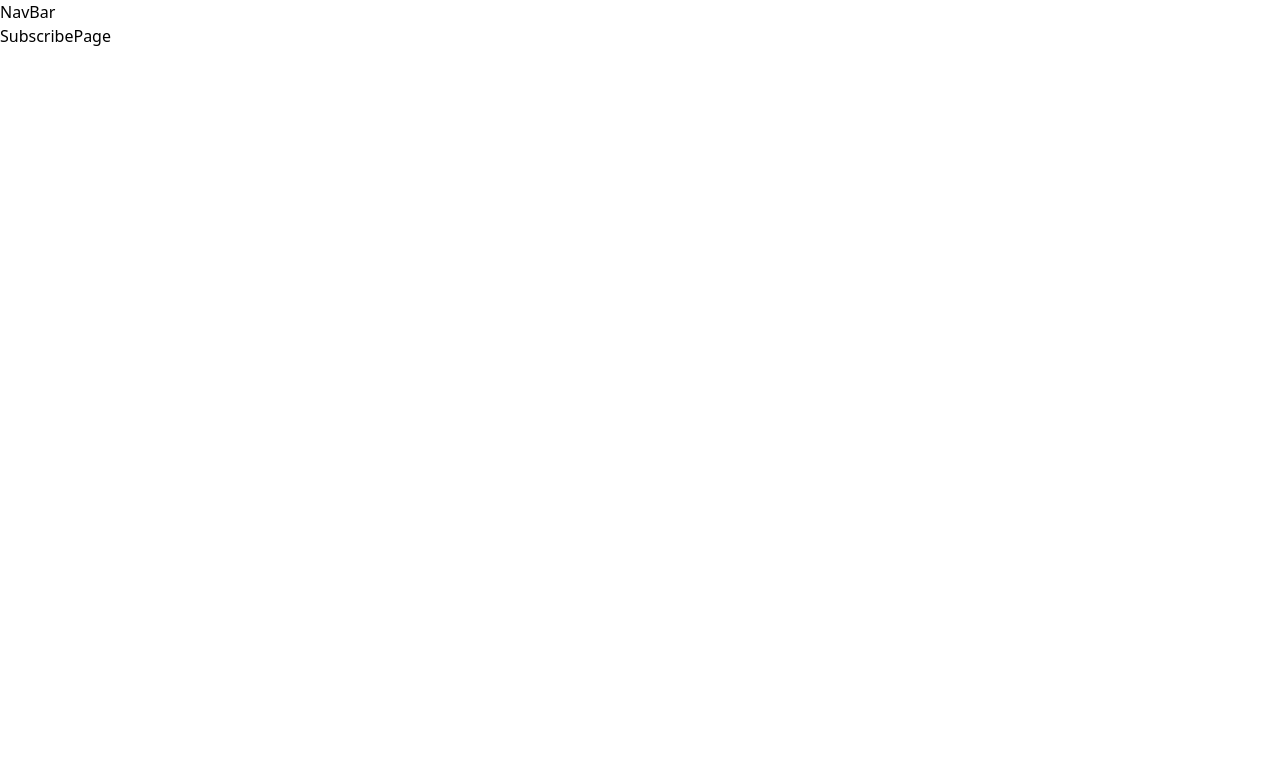
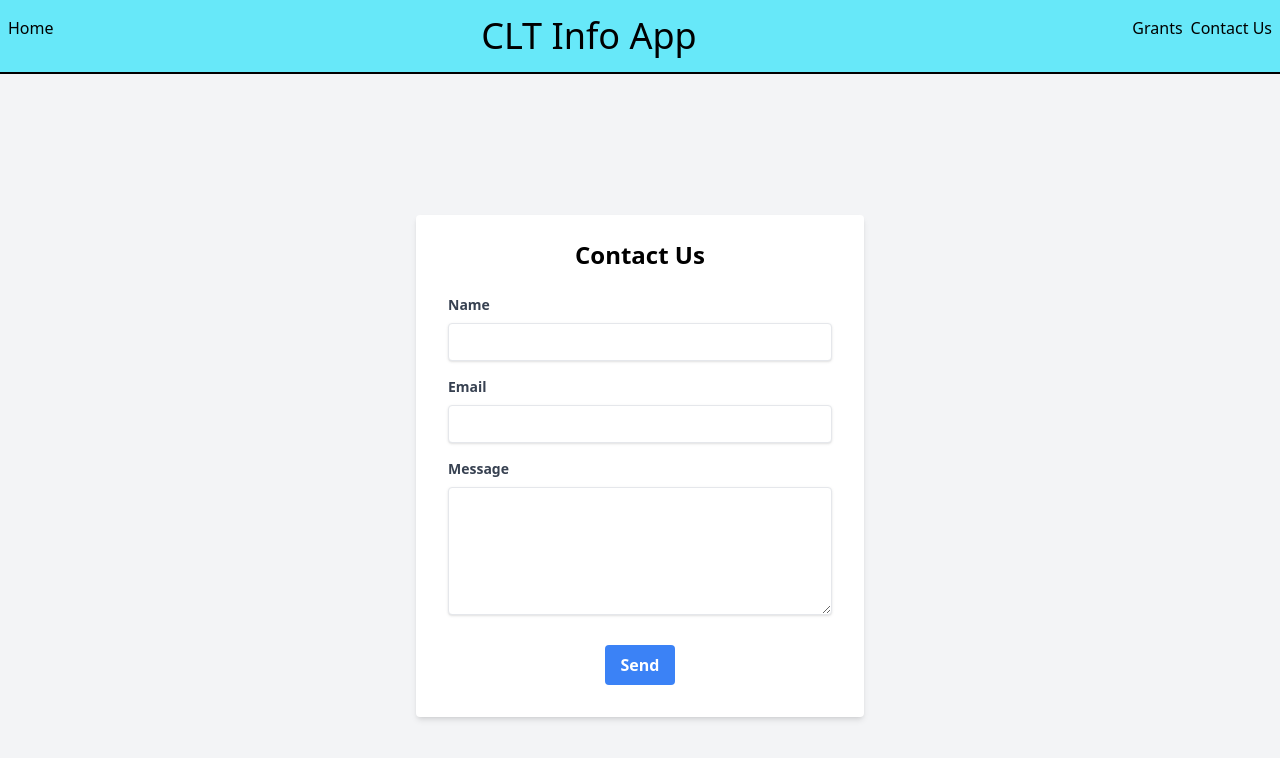
Before and after one commit to lastlink/coding-conquistadors-2024, a React (Vite) app in the folder frontend/: page /subscribe in a window 1280 px wide. Shown: the top 758 px of the page. Built offline with nearby package versions, Linux system fonts and the light colour scheme.

Commit message:
Updated emails and tables

```diff
--- a/frontend/package.json
+++ b/frontend/package.json
@@ -10,6 +10,7 @@
     "preview": "vite preview"
   },
   "dependencies": {
+    "@emailjs/browser": "^4.4.1",
     "react": "^18.3.1",
     "react-dom": "^18.3.1",
     "react-router-dom": "^6.27.0"
--- a/frontend/src/App.jsx
+++ b/frontend/src/App.jsx
@@ -9,16 +9,42 @@ import "./index.css";
 import MainLayout from "./layouts/MainLayout";
 import HomePage from "./pages/HomePage";
 import SubscribePage from "./pages/SubscribePage";
+import DataPage from "./pages/DataPage";
+import { useEffect, useState } from "react";
 
 function App() {
+  // API fetch requests go here:
+  const [funding, setFunding] = useState([]);
+
+  const apiURL = "";
+
+  useEffect(() => {
+    const fetchFunding = async () => {
+      try {
+        const res = await fetch(`${apiURL}/`);
+        const data = await res.json();
+        setFunding(data);
+      } catch (error) {
+        console.log("Error fetching data", error);
+      }
+    };
+    fetchFunding();
+  }, []);
+
+  // API POST requests go here:
+
+  // Routes go here:
+
   const router = createBrowserRouter(
     createRoutesFromElements(
       <Route path="/" element={<MainLayout />}>
         <Route index element={<HomePage />} />
         <Route path="/subscribe" element={<SubscribePage />} />
+        <Route path="/data_table" element={<DataPage fundings={funding} />} />
       </Route>
     )
   );
+  // Routes end here
   return <RouterProvider router={router} />;
 }
 
--- /dev/null
+++ b/frontend/src/components/DataTable.jsx
@@ -0,0 +1,53 @@
+import React from "react";
+
+function DataTable({ funding }) {
+  console.log(funding);
+  return (
+    <div className="container mx-auto px-4 sm:px-6 lg:px-8 py-8">
+      <div className="overflow-x-auto shadow-md sm:rounded-lg">
+        <table className="w-full text-sm text-left text-gray-500 dark:text-gray-400">
+          <thead className="text-xs text-gray-700 uppercase bg-gray-50 dark:bg-gray-700 dark:text-gray-400">
+            <tr>
+              <th scope="col" className="px-6 py-3">
+                Id
+              </th>
+              <th scope="col" className="px-6 py-3">
+                PreviousId
+              </th>
+              <th scope="col" className="px-6 py-3">
+                Link
+              </th>
+              <th scope="col" className="px-6 py-3">
+                ApplicationLink
+              </th>
+              <th scope="col" className="px-6 py-3">
+                Resource
+              </th>
+              <th scope="col" className="px-6 py-3">
+                Type
+              </th>
+              <th scope="col" className="px-6 py-3">
+                Description
+              </th>
+              <th scope="col" className="px-6 py-3">
+                StartDate
+              </th>
+              <th scope="col" className="px-6 py-3">
+                EndDate
+              </th>
+              <th scope="col" className="px-6 py-3">
+                CreatedAt
+              </th>
+              <th scope="col" className="px-6 py-3">
+                UpdatedAt
+              </th>
+            </tr>
+          </thead>
+          <tbody>{/* Table rows would go here */}</tbody>
+        </table>
+      </div>
+    </div>
+  );
+}
+
+export default DataTable;
--- a/frontend/src/components/NavBar.jsx
+++ b/frontend/src/components/NavBar.jsx
@@ -1,7 +1,27 @@
 import React from "react";
+import { NavLink } from "react-router-dom";
 
 function NavBar() {
-  return <div>NavBar</div>;
+  return (
+    <nav>
+      <div className="flex flex-row justify-between border-b-2 border-solid border-black py-4 px-2 align-middle bg-cyan-300">
+        <div>
+          <NavLink to="/">
+            <span>Home</span>
+          </NavLink>
+        </div>
+        <div className="text-4xl">CLT Info App</div>
+        <div className="flex flex-row justify-between align-middle">
+          <NavLink to="/data_table">
+            <div className="mx-2">Grants</div>
+          </NavLink>
+          <NavLink to="/subscribe">
+            <div>Contact Us</div>
+          </NavLink>
+        </div>
+      </div>
+    </nav>
+  );
 }
 
 export default NavBar;
--- /dev/null
+++ b/frontend/src/pages/DataPage.jsx
@@ -0,0 +1,13 @@
+import React from "react";
+import DataTable from "../components/DataTable";
+
+function DataPage({ fundings }) {
+  const funding = fundings;
+  return (
+    <>
+      <DataTable funding={funding} />
+    </>
+  );
+}
+
+export default DataPage;
--- a/frontend/src/pages/HomePage.jsx
+++ b/frontend/src/pages/HomePage.jsx
@@ -1,7 +1,28 @@
 import React from "react";
 
 function HomePage() {
-  return <div>HomePage</div>;
+  return (
+    <div>
+      <div>
+        CLTConnect is a digital platform designed to tackle the critical funding
+        and sustainability challenges facing Community Land Trusts (CLTs) in
+        their mission to preserve affordable housing. CLTs play a transformative
+        role by enabling accessible homeownership and fostering long-term
+        community stability. However, their unique structure often limits access
+        to traditional financing options, creating a persistent need for
+        alternative funding sources and collaboration. With CLTConnect, CLTs
+        gain a comprehensive toolkit to connect with local governments, banks,
+        philanthropic organizations, and potential donors who share their vision
+        for stable, affordable communities. The app streamlines access to
+        scalable funding opportunities, helps CLTs showcase their long-term
+        benefits, and facilitates transparent partnerships. By addressing the
+        core funding issue, CLTConnect empowers CLTs to expand their reach,
+        acquire more properties, and continue making an impact on housing
+        affordability for generations. Together, let's build a foundation for
+        affordable homeownership and sustainable community growth.
+      </div>
+    </div>
+  );
 }
 
 export default HomePage;
--- a/frontend/src/pages/SubscribePage.jsx
+++ b/frontend/src/pages/SubscribePage.jsx
@@ -1,7 +1,92 @@
-import React from "react";
+import { useRef } from "react";
+import emailjs from "@emailjs/browser";
 
 function SubscribePage() {
-  return <div>SubscribePage</div>;
+  const form = useRef();
+
+  const sendEmail = (e) => {
+    e.preventDefault();
+
+    emailjs
+      .sendForm("service_zrlb0u8", "template_841jewc", form.current, {
+        publicKey: "-OBu36vGR835WGotG",
+      })
+      .then(
+        () => {
+          console.log("SUCCESS!");
+        },
+        (error) => {
+          console.log("FAILED...", error.text);
+        }
+      );
+    e.target.reset();
+  };
+  return (
+    <div className="min-h-screen flex items-center justify-center bg-gray-100">
+      <form
+        ref={form}
+        onSubmit={sendEmail}
+        className="w-full max-w-md bg-white shadow-md rounded px-8 pt-6 pb-8 mb-4"
+      >
+        <h2 className="text-2xl font-bold mb-6 text-center">Contact Us</h2>
+
+        <div className="mb-4">
+          <label
+            htmlFor="user_name"
+            className="block text-gray-700 text-sm font-bold mb-2"
+          >
+            Name
+          </label>
+          <input
+            type="text"
+            name="user_name"
+            id="user_name"
+            className="shadow appearance-none border rounded w-full py-2 px-3 text-gray-700 leading-tight focus:outline-none focus:shadow-outline"
+            required
+          />
+        </div>
+
+        <div className="mb-4">
+          <label
+            htmlFor="user_email"
+            className="block text-gray-700 text-sm font-bold mb-2"
+          >
+            Email
+          </label>
+          <input
+            type="email"
+            name="user_email"
+            id="user_email"
+            className="shadow appearance-none border rounded w-full py-2 px-3 text-gray-700 leading-tight focus:outline-none focus:shadow-outline"
+            required
+          />
+        </div>
+
+        <div className="mb-6">
+          <label
+            htmlFor="message"
+            className="block text-gray-700 text-sm font-bold mb-2"
+          >
+            Message
+          </label>
+          <textarea
+            name="message"
+            id="message"
+            className="shadow appearance-none border rounded w-full py-2 px-3 text-gray-700 leading-tight focus:outline-none focus:shadow-outline h-32"
+            required
+          ></textarea>
+        </div>
+
+        <div className="flex items-center justify-center">
+          <input
+            type="submit"
+            value="Send"
+            className="bg-blue-500 hover:bg-blue-700 text-white font-bold py-2 px-4 rounded focus:outline-none focus:shadow-outline cursor-pointer"
+          />
+        </div>
+      </form>
+    </div>
+  );
 }
 
 export default SubscribePage;
```
Also changed, not shown: 1 other file (tests, documents, lock files or other folders).
